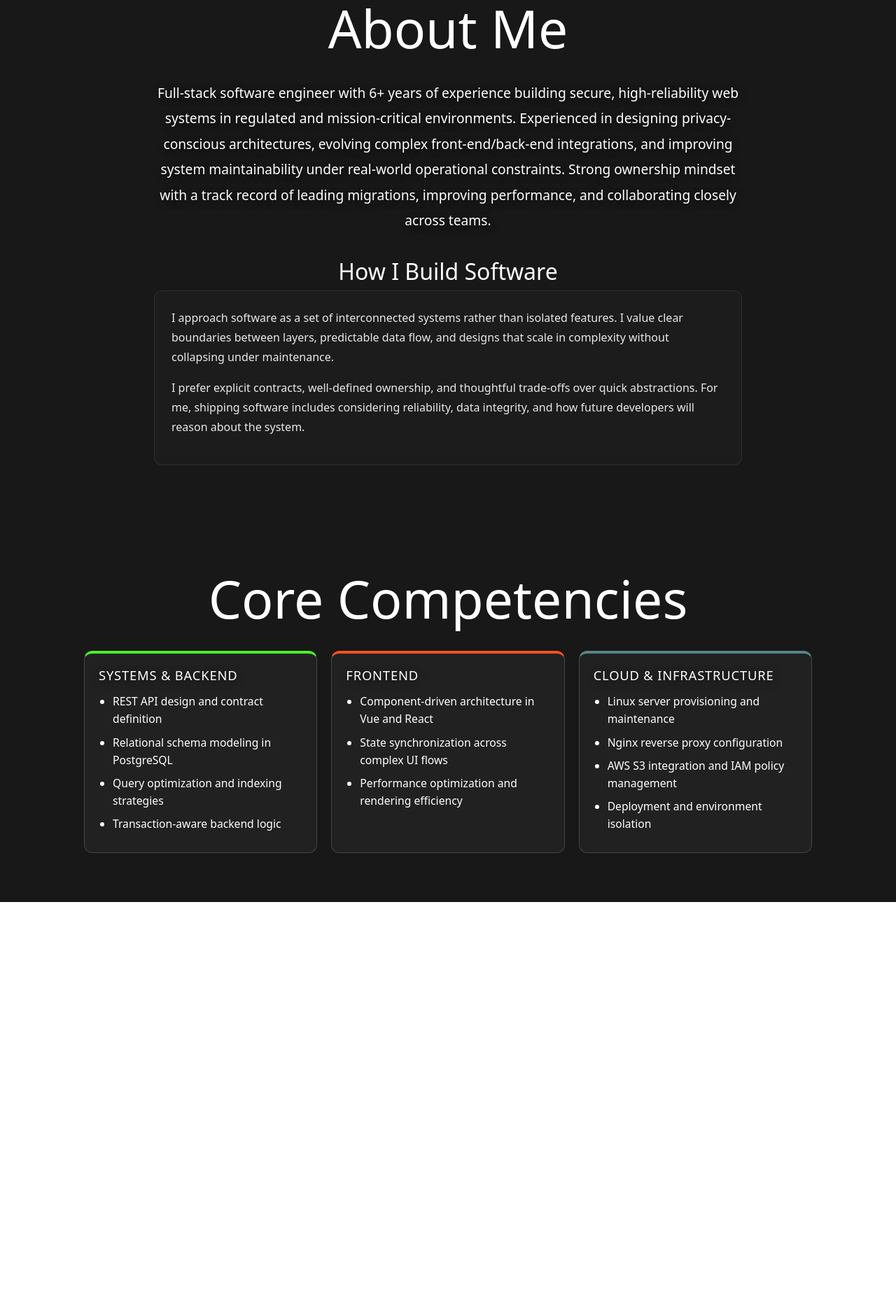
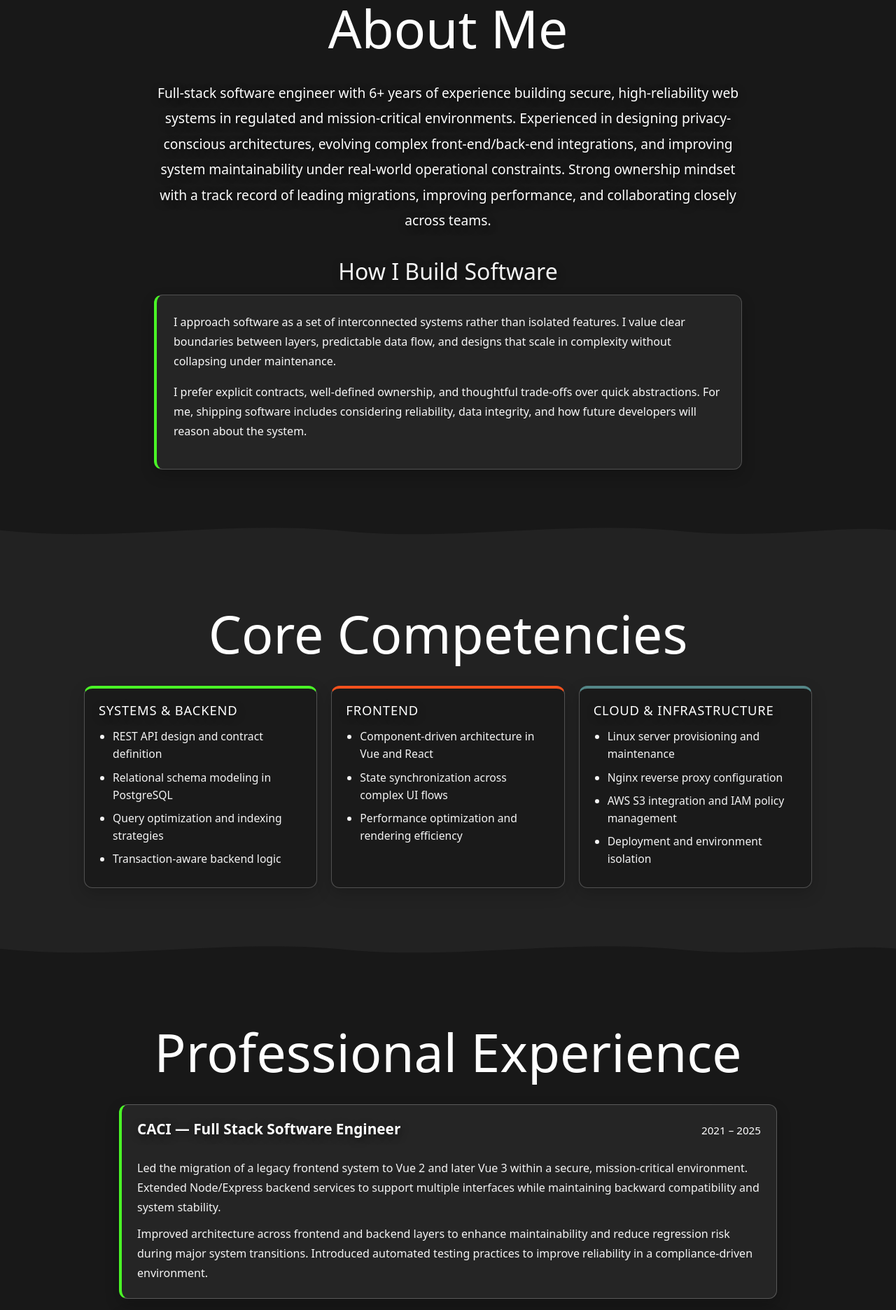
Before and after one commit to egonzalezcortes/web-portfolio, a Vue app: page / in a window 1280 px wide. Shown: the part 880-2752 px from the top of the page at 70% size. Before the commit the page ends 2169 px from the top, so only its background shows below. Built offline with nearby package versions, Linux system fonts and the light colour scheme.

Commit message:
refactor: standarize spacing and styling

```diff
--- a/src/App.vue
+++ b/src/App.vue
@@ -3,7 +3,12 @@
     <NavBar />
     <HomeSection />
     <AboutSection />
+    <SectionWaveDivider top-color="var(--vt-c-black)" bottom-color="var(--vt-c-black-soft)" />
     <CompetenciesSection />
+    <SectionWaveDivider top-color="var(--vt-c-black-soft)" bottom-color="var(--vt-c-black)" />
+    <ExperienceSection />
+    <SectionWaveDivider top-color="var(--vt-c-black)" bottom-color="var(--vt-c-black-soft)" />
+    <ProductionSection />
   </main>
 </template>
 
@@ -11,5 +16,8 @@
 import NavBar from './components/NavBar.vue';
 import HomeSection from './components/HomeSection.vue';
 import AboutSection from './components/AboutSection.vue';
+import SectionWaveDivider from './components/SectionWaveDivider.vue';
 import CompetenciesSection from './components/CompetenciesSection.vue';
+import ExperienceSection from './components/ExperienceSection.vue';
+import ProductionSection from './components/ProductionSection.vue';
 </script>
--- a/src/components/AboutSection.vue
+++ b/src/components/AboutSection.vue
@@ -1,8 +1,8 @@
 <template>
-  <section id="about">
+  <section id="about" class="content-section">
     <h2 class="section-title">About Me</h2>
 
-    <div class="about-container">
+    <div class="about-container section-inner">
       <p class="bio-text intro-text">
         Full-stack software engineer with 6+ years of experience building secure, high-reliability web systems in
         regulated and mission-critical environments. Experienced in designing privacy-conscious architectures,
@@ -15,7 +15,7 @@
       <h2 class="about-subtitle">How I Build Software</h2>
 
       <div class="principles-grid">
-        <article class="principle-card">
+        <SurfaceCard>
           <p class="principle-text">
             I approach software as a set of interconnected systems rather than isolated features. I value clear
             boundaries between layers, predictable data flow, and designs that scale in complexity without collapsing
@@ -26,32 +26,25 @@
             me, shipping software includes considering reliability, data integrity, and how future developers will
             reason about the system.
           </p>
-        </article>
+        </SurfaceCard>
       </div>
     </div>
   </section>
 </template>
 
 <script setup>
+import SurfaceCard from './SurfaceCard.vue';
 
 </script>
 
 <style scoped>
 #about {
-  background-color: #181818;
+  background-color: var(--vt-c-black);
   color: #fff;
-}
-
-.section-title {
-  font-size: 75px;
-  text-align: center;
-  padding-top: 75px;
 }
 
 .about-container {
   max-width: 900px;
-  margin: 0 auto;
-  padding: 20px 30px 70px;
 }
 
 .bio-text {
@@ -69,20 +62,15 @@
 .about-subtitle {
   text-align: center;
   font-size: 2rem;
-  margin-bottom: 8px;
+  margin-bottom: 14px;
+  color: #f5f5f5;
+  text-shadow: 1px 3px 11px rgba(0, 0, 0, 0.55);
 }
 
 .principles-grid {
   display: grid;
   grid-template-columns: repeat(auto-fit, minmax(220px, 1fr));
   gap: 20px;
-}
-
-.principle-card {
-  border: 1px solid rgba(255, 255, 255, 0.08);
-  border-radius: 12px;
-  padding: 24px;
-  background: rgba(255, 255, 255, 0.02);
 }
 
 .principle-title {
@@ -94,19 +82,10 @@
 .principle-text {
   font-size: 1rem;
   line-height: 1.75;
-  opacity: 0.9;
+  opacity: 0.97;
 }
 
 @media (max-width: 562px) {
-  .section-title {
-    font-size: 50px;
-    padding-top: 50px;
-  }
-
-  .about-container {
-    padding: 20px;
-  }
-
   .bio-text {
     font-size: 1em;
     text-align: left;
@@ -116,14 +95,5 @@
     font-size: 1.5rem;
     text-align: left;
   }
-
-  .about-subtitle-note {
-    text-align: left;
-    margin: 0 0 20px;
-  }
-
-  .principle-card {
-    padding: 16px;
-  }
 }
 </style>
--- a/src/components/CompetenciesSection.vue
+++ b/src/components/CompetenciesSection.vue
@@ -1,8 +1,8 @@
 <template>
-  <section id="competencies">
+  <section id="competencies" class="content-section">
     <h2 class="section-title">Core Competencies</h2>
 
-    <div class="competencies-container">
+    <div class="competencies-container section-inner">
       <article class="competency-card competency-card--systems">
         <h3 class="competency-title">Systems & Backend</h3>
         <ul class="competency-list">
@@ -48,31 +48,24 @@
 
 <style scoped>
 #competencies {
-  background-color: #181818;
+  background-color: var(--vt-c-black-soft);
   color: #fff;
-}
-
-.section-title {
-  font-size: 75px;
-  text-align: center;
-  padding-top: 75px;
 }
 
 .competencies-container {
   max-width: 1100px;
-  margin: 0 auto;
-  padding: 20px 30px 70px;
   display: grid;
   grid-template-columns: repeat(auto-fit, minmax(280px, 1fr));
   gap: 20px;
 }
 
 .competency-card {
-  border: 1px solid rgba(255, 255, 255, 0.16);
+  border: 1px solid rgba(255, 255, 255, 0.24);
   border-top: 4px solid var(--card-accent, var(--bs-info));
   border-radius: 12px;
   padding: 20px;
-  background: rgba(255, 255, 255, 0.04);
+  background: rgba(0, 0, 0, 0.22);
+  box-shadow: 0 8px 22px rgba(0, 0, 0, 0.18);
 }
 
 .competency-card--systems {
@@ -104,21 +97,11 @@
   font-size: 0.98rem;
   line-height: 1.6;
   margin-bottom: 8px;
+  opacity: 0.95;
 }
 
 @media (max-width: 562px) {
-  .section-title {
-    font-size: 50px;
-    padding-top: 50px;
-  }
-
-  .section-intro {
-    text-align: left;
-    padding: 0 20px;
-  }
-
   .competencies-container {
-    padding: 20px;
     grid-template-columns: 1fr;
   }
 
--- /dev/null
+++ b/src/components/ExperienceSection.vue
@@ -0,0 +1,104 @@
+<template>
+  <section id="experience" class="content-section">
+    <h2 class="section-title">Professional Experience</h2>
+
+    <div class="experience-container section-inner">
+      <SurfaceCard border-color="rgba(255, 255, 255, 0.24)" shadow="0 8px 20px rgba(0, 0, 0, 0.22)" padding="22px">
+        <header class="experience-header">
+          <h3 class="company-role">CACI — Full Stack Software Engineer</h3>
+          <p class="experience-years">2021 – 2025</p>
+        </header>
+
+        <p class="experience-text">
+          Led the migration of a legacy frontend system to Vue 2 and later Vue 3 within a secure, mission-critical
+          environment. Extended Node/Express backend services to support multiple interfaces while maintaining backward
+          compatibility and system stability.
+        </p>
+        <p class="experience-text">
+          Improved architecture across frontend and backend layers to enhance maintainability and reduce regression risk
+          during major system transitions. Introduced automated testing practices to improve reliability in a
+          compliance-driven environment.
+        </p>
+      </SurfaceCard>
+
+      <SurfaceCard border-color="rgba(255, 255, 255, 0.24)" shadow="0 8px 20px rgba(0, 0, 0, 0.22)" padding="22px">
+        <header class="experience-header">
+          <h3 class="company-role">Borilabs — Full Stack Developer</h3>
+          <p class="experience-years">2019 – 2021</p>
+        </header>
+
+        <p class="experience-text">
+          Designed and implemented a role-based access control system governing user permissions across large
+          residential communities. Optimized React application performance by over 60% through query refactoring and
+          component restructuring.
+        </p>
+        <p class="experience-text">
+          Integrated AWS S3 for secure asset storage and configured IAM policies to enforce least-privilege access
+          patterns across application services.
+        </p>
+      </SurfaceCard>
+    </div>
+  </section>
+</template>
+
+<script setup>
+import SurfaceCard from './SurfaceCard.vue';
+</script>
+
+<style scoped>
+#experience {
+  background-color: var(--vt-c-black);
+  color: #fff;
+}
+
+.experience-container {
+  max-width: 1000px;
+  display: grid;
+  gap: 18px;
+}
+
+.experience-header {
+  display: flex;
+  justify-content: space-between;
+  align-items: baseline;
+  gap: 16px;
+  margin-bottom: 12px;
+}
+
+.company-role {
+  font-size: 1.3rem;
+  font-weight: 600;
+  text-shadow: 1px 3px 11px rgba(0, 0, 0, 0.5);
+}
+
+.experience-years {
+  font-size: 0.95rem;
+  opacity: 1;
+  white-space: nowrap;
+}
+
+.experience-text {
+  font-size: 1rem;
+  line-height: 1.75;
+  margin-bottom: 10px;
+  opacity: 0.95;
+}
+
+.experience-text:last-child {
+  margin-bottom: 0;
+}
+
+@media (max-width: 768px) {
+  .experience-header {
+    flex-direction: column;
+    align-items: flex-start;
+    gap: 6px;
+  }
+}
+
+@media (max-width: 562px) {
+  .company-role {
+    font-size: 1.1rem;
+  }
+}
+</style>
--- a/src/components/NavBar.vue
+++ b/src/components/NavBar.vue
@@ -19,6 +19,9 @@
           </li>
           <li class="nav-item">
             <a class="nav-link fw-bold" href="#competencies" @click="handleNavClick">/competencies</a>
+          </li>
+          <li class="nav-item">
+            <a class="nav-link fw-bold" href="#experience" @click="handleNavClick">/experience</a>
           </li>
         </ul>
       </div>
--- /dev/null
+++ b/src/components/ProductionSection.vue
@@ -0,0 +1,59 @@
+<template>
+  <section id="production" class="content-section">
+    <h2 class="section-title">From Code to Production</h2>
+
+    <div class="production-container section-inner">
+      <SurfaceCard as="div">
+        <p class="production-text">
+          I manage my own Linux server environment on DigitalOcean, handling provisioning, deployment, and security
+          configuration for personal applications.
+        </p>
+
+        <p class="production-text">
+          This includes configuring Nginx as a reverse proxy, managing SSL certificates, enforcing firewall rules, and
+          maintaining system updates. I treat deployment as part of the engineering process, not an afterthought.
+        </p>
+
+        <p class="production-text">
+          Owning infrastructure decisions has strengthened my understanding of networking boundaries, runtime
+          environments, and operational responsibility.
+        </p>
+      </SurfaceCard>
+    </div>
+  </section>
+</template>
+
+<script setup>
+import SurfaceCard from './SurfaceCard.vue';
+</script>
+
+<style scoped>
+#production {
+  background-color: var(--vt-c-black-soft);
+  color: #fff;
+}
+
+.production-container {
+  max-width: 900px;
+}
+
+.production-container :deep(.surface-card) {
+  display: grid;
+  gap: 16px;
+}
+
+.production-text {
+  font-size: 1rem;
+  line-height: 1.75;
+  color: #fff;
+  text-shadow: 1px 3px 11px rgba(0, 0, 0, 0.5);
+  opacity: 0.97;
+}
+
+@media (max-width: 562px) {
+  .production-text {
+    font-size: 1rem;
+    line-height: 1.75;
+  }
+}
+</style>
```
